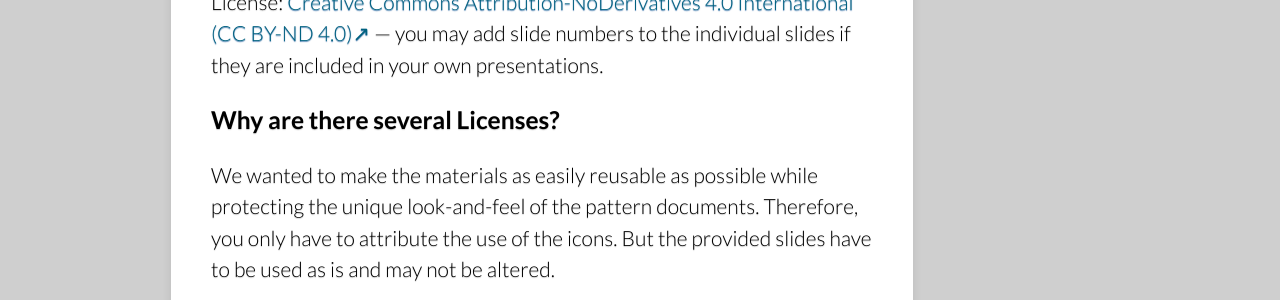
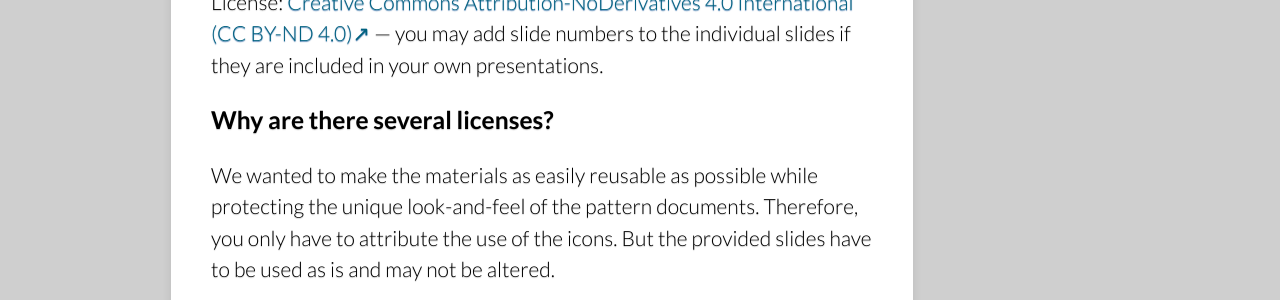
Before and after one commit to cloudcomputingpatterns/cloudcomputingpatterns.github.io, a Jekyll site: the page built from resources.md, in a window 1280 px wide. Shown: the part 1277-1577 px from the top of the page. Built offline with Jekyll 4.4.1, drawn with Linux system fonts in a browser that asks for light colours.

```diff
--- a/resources.md
+++ b/resources.md
@@ -33,7 +33,7 @@ Give a quick intro to the patterns using the following slides. Or use individual
 
 License: [Creative Commons Attribution-NoDerivatives 4.0 International (CC BY-ND 4.0)↗](http://creativecommons.org/licenses/by-nd/4.0/) &#8212; you may add  slide numbers to the individual slides if they are included in your own presentations.
 
-### Why are there several Licenses?
+### Why are there several licenses?
 We wanted to make the materials as easily reusable as possible while protecting the unique look-and-feel of the pattern documents. Therefore, you only have to attribute the use of the icons. But the provided slides have to be used as is and may not be altered.
 
 Note that these creative commons licences are not open source licenses. Therefore, they do not demand that the content created by you has to be made publicly available.
```
